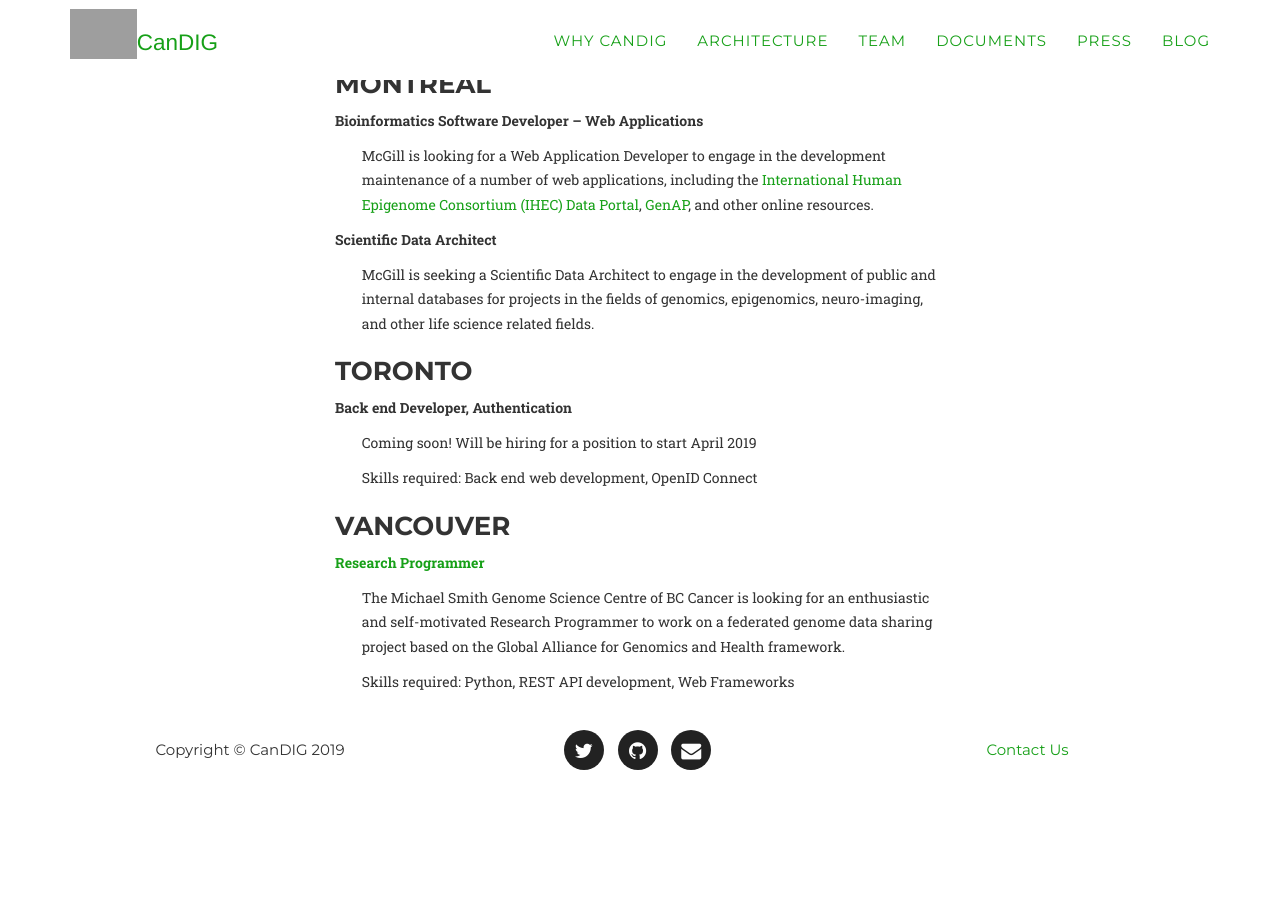
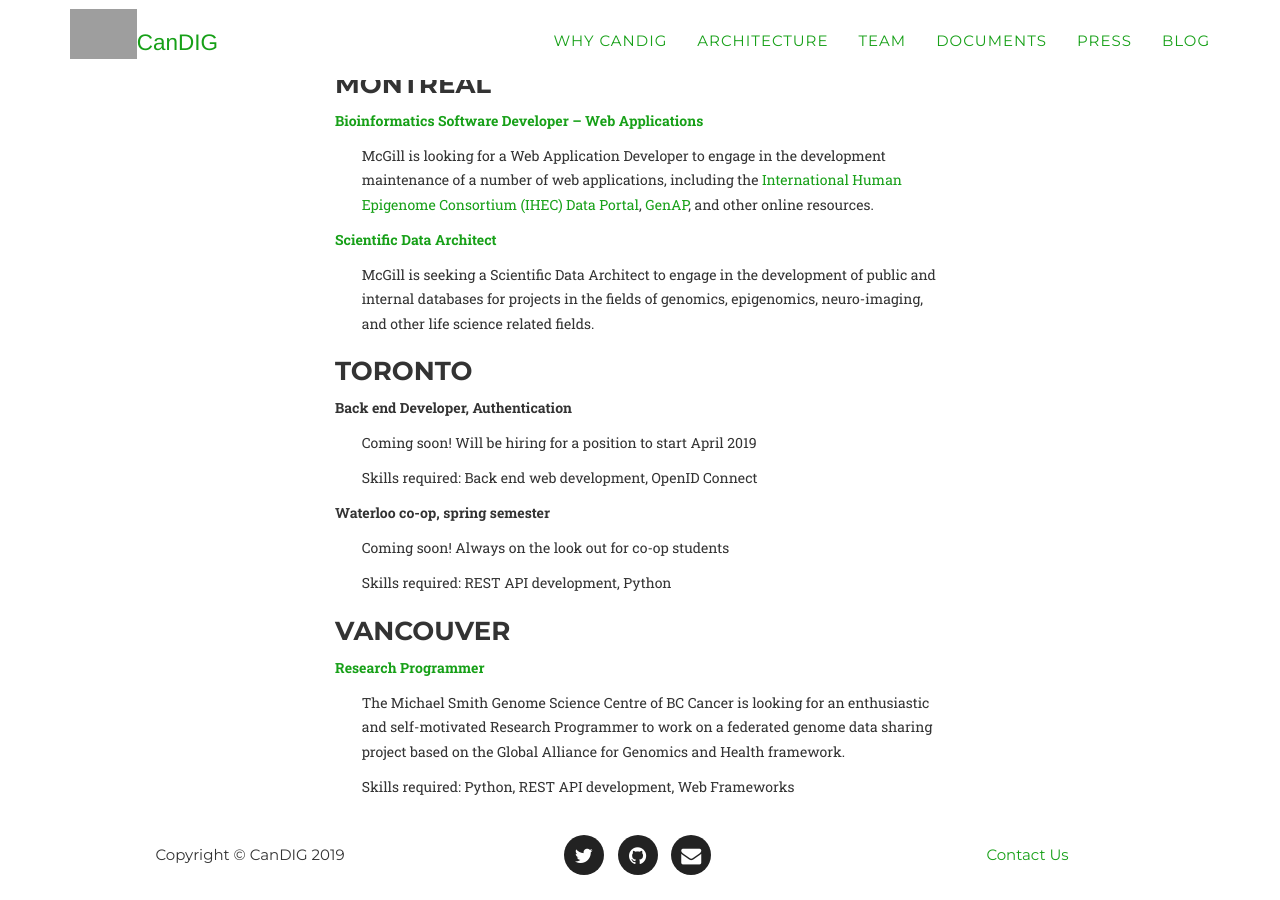
Before and after one commit to CanDIG/candig.github.io, a Jekyll site: the page built from _pages/jobs.html, in a window 1280 px wide and 900 px high, scrolled down 662 px. Built offline with Jekyll 4.4.1, drawn with Linux system fonts in a browser that asks for light colours; some web fonts are replaced; before the commit the page ends 1457 px from its top, so only the background shows below that; grey boxes are pictures that could not be loaded.

Commit message:
Update listings.yml

```diff
--- a/_data/jobs/listings.yml
+++ b/_data/jobs/listings.yml
@@ -6,13 +6,15 @@
   needed_skills: Python, REST API development, Web Frameworks
 
 - title: Bioinformatics Software Developer – Web Applications
-  site: McGill University/Genome Quebec Innovation Centre
+  site: Candidan Centre for Computational Genomics at McGille
   city: Montreal
+  url: http://www.computationalgenomics.ca/job_bioinformatics-software-developer_web-applications/
   description: McGill is looking for a Web Application Developer to engage in the development maintenance of a number of web applications, including the <a href="https://epigenomesportal.ca/ihec/">International Human Epigenome Consortium (IHEC) Data Portal</a>, <a href="https://genap.ca">GenAP</a>, and other online resources.
 
 - title: Scientific Data Architect
   site: Candidan Centre for Computational Genomics at McGill
   city: Montreal
+  url: http://www.computationalgenomics.ca/scientific-data-architect/
   description: McGill is seeking a Scientific Data Architect to engage in the development of public and internal databases for projects in the fields of genomics, epigenomics, neuro-imaging, and other life science related fields.
 
 - title: Back end Developer, Authentication
@@ -20,3 +22,9 @@
   city: Toronto
   description: Coming soon! Will be hiring for a position to start April 2019
   needed_skills: Back end web development, OpenID Connect
+
+- title: Waterloo co-op, spring semester
+  site: The Hospital for Sick Children
+  city: Toronto
+  description: Coming soon! Always on the look out for co-op students
+  needed_skills: REST API development, Python
```
